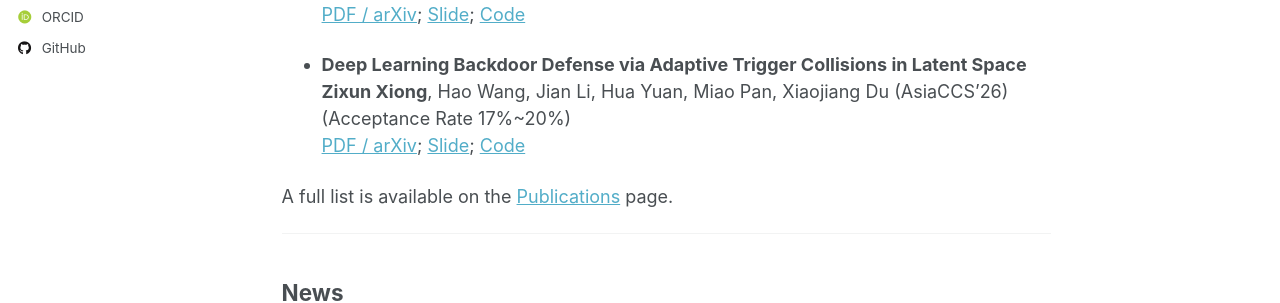
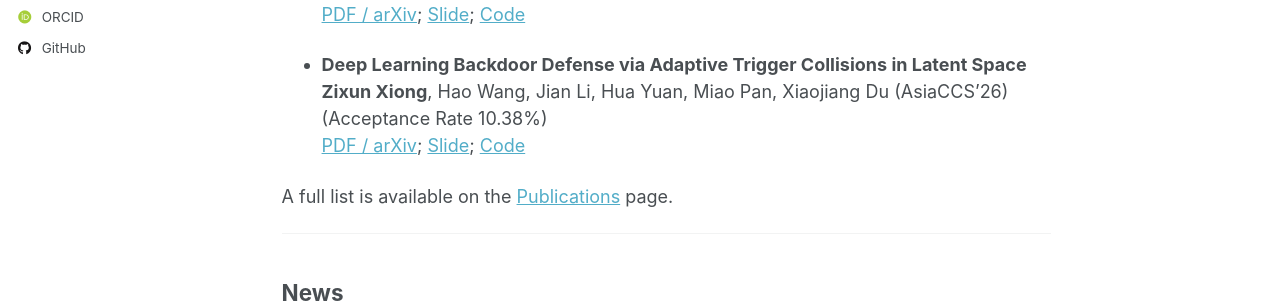
Before and after one commit to kitaharasetusna/zixun-xiong.github.io, a Jekyll site: the page built from _pages/about.md, in a window 1280 px wide and 1254 px high. Shown: the part 456-759 px from the top of the window. Built offline with Jekyll 4.4.1, drawn with Linux system fonts in a browser that asks for light colours; some web fonts are replaced; a script that is not in the unit is left out.

Commit message:
Update acceptance rate for AsiaCCS’26 paper

```diff
--- a/_pages/about.md
+++ b/_pages/about.md
@@ -22,7 +22,7 @@ My research focuses on the **Trustworthy AI and XR Seucurity**.
   [Code](https://github.com/kitaharasetusna/iSeal)
 
 - **Deep Learning Backdoor Defense via Adaptive Trigger Collisions in Latent Space**
-  **Zixun Xiong**, Hao Wang, Jian Li, Hua Yuan, Miao Pan, Xiaojiang Du (AsiaCCS’26) (Acceptance Rate 17%~20%)
+  **Zixun Xiong**, Hao Wang, Jian Li, Hua Yuan, Miao Pan, Xiaojiang Du (AsiaCCS’26) (Acceptance Rate 10.38%)
   [PDF / arXiv]();
   [Slide]();
   [Code]()
```
